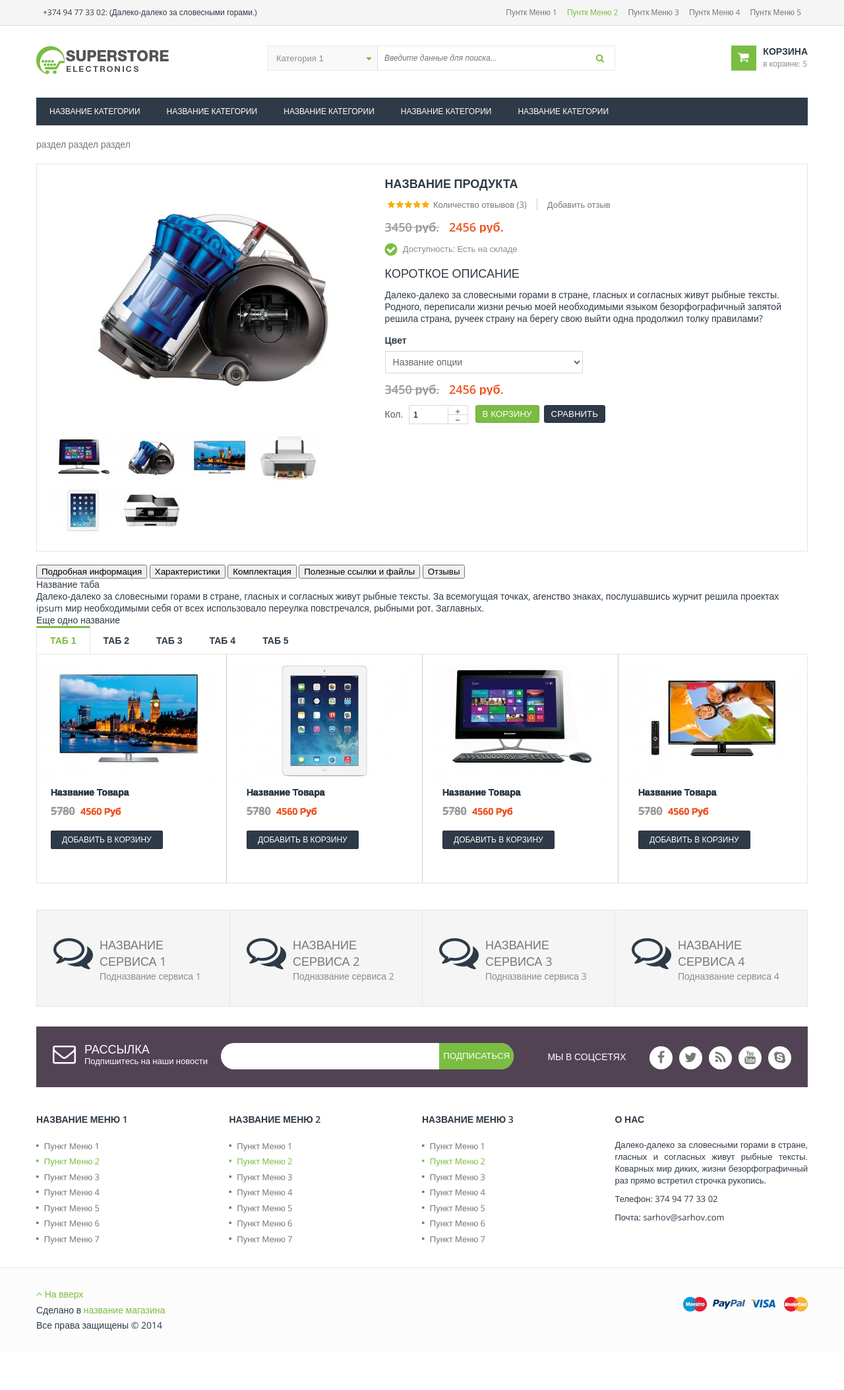
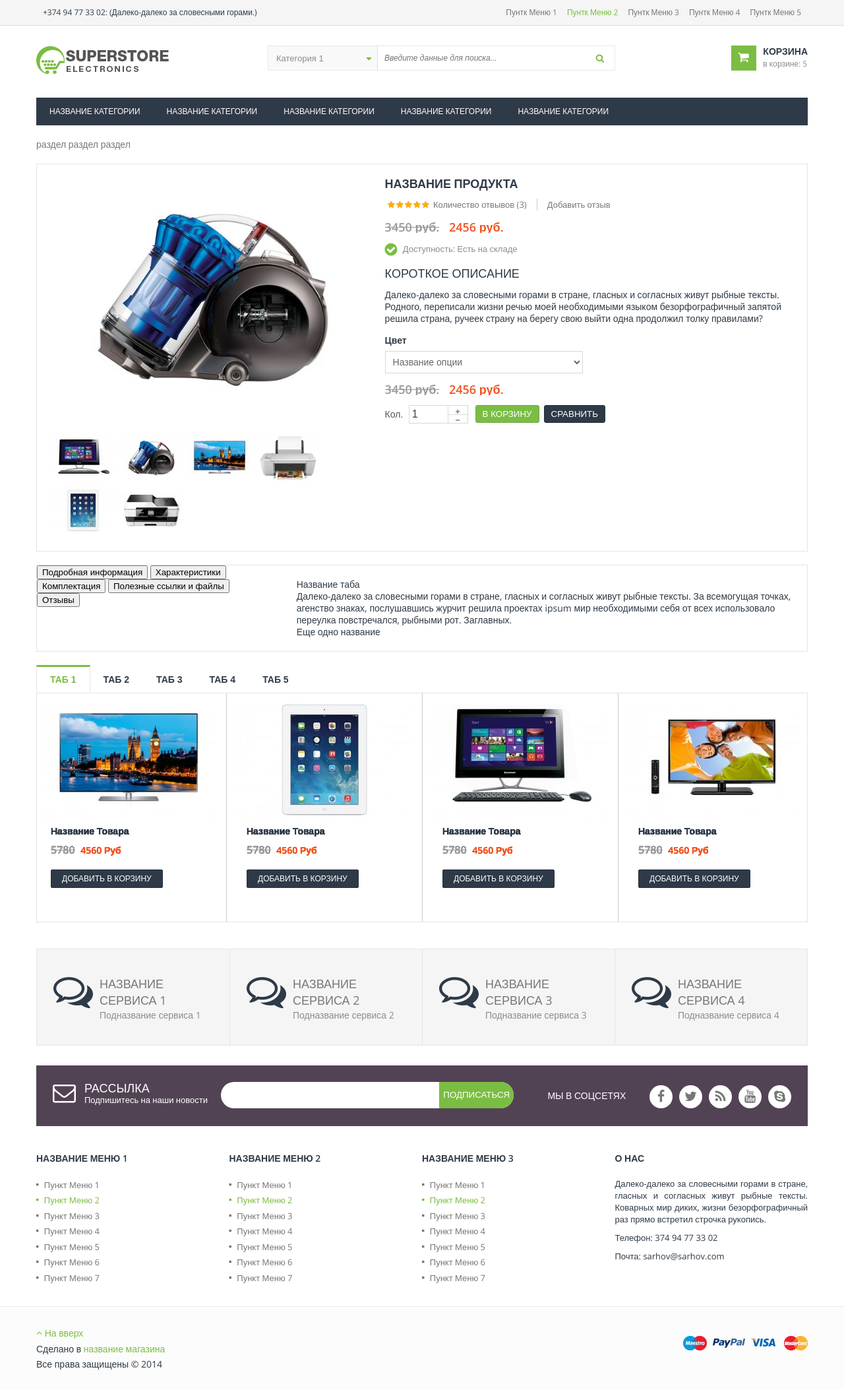
Before and after one commit to sarhov/vaas, a Jekyll site: the page built from product.html, in a window 1280 px wide. Shown: the whole page at 66% size. Built offline with Jekyll 4.4.1, drawn with Linux system fonts in a browser that asks for light colours; Markdown is read by kramdown in place of the engine named in the settings; before the commit the page ends 2048 px from its top, so only the background shows below that.

Commit message:
end product actions

```diff
--- a/css/screen.css
+++ b/css/screen.css
@@ -535,12 +535,14 @@
 }
 /* line 400, ../sass/_common.scss */
 .product-quantity__box_input {
-  padding: 6px;
+  padding: 4px;
   border: none;
   padding-right: 30px;
   width: 100%;
+  font-size: 16px;
+  color: #3e4141;
 }
-/* line 406, ../sass/_common.scss */
+/* line 408, ../sass/_common.scss */
 .product-quantity__box_action {
   position: absolute;
   height: 50%;
@@ -557,20 +559,20 @@
   display: block;
   line-height: 15px;
 }
-/* line 421, ../sass/_common.scss */
+/* line 423, ../sass/_common.scss */
 .product-quantity__box_action:hover {
   color: #7bbd42;
 }
-/* line 424, ../sass/_common.scss */
+/* line 426, ../sass/_common.scss */
 .product-quantity__box_action_plus {
   top: 1px;
   border-bottom: 1px solid #d8d8d8;
 }
-/* line 429, ../sass/_common.scss */
+/* line 431, ../sass/_common.scss */
 .product-quantity__box_action_minus {
   bottom: -1px;
 }
-/* line 436, ../sass/_common.scss */
+/* line 438, ../sass/_common.scss */
 .product-buy-actions {
   *zoom: 1;
 }
@@ -580,29 +582,53 @@
   display: table;
   clear: both;
 }
-/* line 438, ../sass/_common.scss */
+/* line 440, ../sass/_common.scss */
 .product-buy-actions__planning, .product-buy-actions__buying {
   float: left;
   margin-right: 7px;
 }
-/* line 442, ../sass/_common.scss */
+/* line 444, ../sass/_common.scss */
 .product-buy-actions__buying_button {
   margin-left: 7px;
   background: #7BBD42;
   border: 1px solid #77A64D;
 }
-/* line 448, ../sass/_common.scss */
+/* line 450, ../sass/_common.scss */
 .product-buy-actions__planning_button {
   background: #2E3A47;
   border: 1px solid #28313c;
 }
-/* line 452, ../sass/_common.scss */
+/* line 454, ../sass/_common.scss */
 .product-buy-actions__planning_button:hover {
   background: #7BBD42;
   border-color: #77A64D;
 }
 
-/* line 468, ../sass/_common.scss */
+/* line 471, ../sass/_common.scss */
+.product-tabs-wrap {
+  margin-bottom: 20px;
+}
+
+/* line 475, ../sass/_common.scss */
+.product-tabs {
+  border: 1px solid #e4e5e7;
+  overflow: hidden;
+  *zoom: 1;
+}
+/* line 478, ../sass/_common.scss */
+.product-tabs__controls {
+  float: left;
+  width: 30%;
+  margin-right: 2%;
+}
+/* line 484, ../sass/_common.scss */
+.product-tabs__contents {
+  float: left;
+  width: 68%;
+  padding: 20px;
+}
+
+/* line 495, ../sass/_common.scss */
 .slider {
   max-width: 1190px;
   margin: 0 auto;
@@ -612,7 +638,7 @@
   border: 1px solid #ccc;
   margin-bottom: 20px;
 }
-/* line 475, ../sass/_common.scss */
+/* line 502, ../sass/_common.scss */
 .slider__img-tmp {
   max-width: 100%;
   height: auto;
@@ -624,7 +650,7 @@
   margin: auto;
   position: absolute;
 }
-/* line 481, ../sass/_common.scss */
+/* line 508, ../sass/_common.scss */
 .slider .temp-text {
   top: 0;
   bottom: 0;
@@ -637,29 +663,29 @@
   padding-top: 50px;
 }
 
-/* line 492, ../sass/_common.scss */
+/* line 519, ../sass/_common.scss */
 .banners-wrap {
   margin-bottom: 40px;
 }
 
-/* line 496, ../sass/_common.scss */
+/* line 523, ../sass/_common.scss */
 .banners {
   max-width: 1190px;
   margin: 0 auto;
   overflow: hidden;
   *zoom: 1;
 }
-/* line 500, ../sass/_common.scss */
+/* line 527, ../sass/_common.scss */
 .banners-inner {
   margin: 0 -10px;
 }
-/* line 503, ../sass/_common.scss */
+/* line 530, ../sass/_common.scss */
 .banners__item {
   padding: 0 10px;
   float: left;
   width: 25%;
 }
-/* line 507, ../sass/_common.scss */
+/* line 534, ../sass/_common.scss */
 .banners__item_link {
   display: block;
   width: 100%;
@@ -683,7 +709,7 @@
 .banners__item_link:hover:before {
   box-shadow: 0 0 0 30px rgba(0, 0, 0, 0.03) inset;
 }
-/* line 514, ../sass/_common.scss */
+/* line 541, ../sass/_common.scss */
 .banners__item_link_img {
   max-width: 100%;
   display: block;
@@ -691,26 +717,26 @@
   height: auto;
 }
 
-/* line 527, ../sass/_common.scss */
+/* line 554, ../sass/_common.scss */
 .carousels-wrap {
   margin-bottom: 40px;
 }
-/* line 530, ../sass/_common.scss */
+/* line 557, ../sass/_common.scss */
 .carousels-wrap.single .carousels__box_title.isActive {
   border-top-color: #f05423;
 }
 
-/* line 536, ../sass/_common.scss */
+/* line 563, ../sass/_common.scss */
 .carousels {
   max-width: 1190px;
   margin: 0 auto;
 }
-/* line 539, ../sass/_common.scss */
+/* line 566, ../sass/_common.scss */
 .carousels__box {
   position: relative;
   height: 390px;
 }
-/* line 542, ../sass/_common.scss */
+/* line 569, ../sass/_common.scss */
 .carousels__box_title {
   float: left;
   margin-right: -1px;
@@ -718,21 +744,21 @@
   border-style: solid;
   border-color: transparent;
 }
-/* line 548, ../sass/_common.scss */
+/* line 575, ../sass/_common.scss */
 .carousels__box_title.isActive, .carousels__box_title:hover {
   border-color: #7bbd42 #e4e5e7;
   position: relative;
   z-index: 2;
 }
-/* line 552, ../sass/_common.scss */
+/* line 579, ../sass/_common.scss */
 .carousels__box_title.isActive button, .carousels__box_title:hover button {
   color: #7bbd42 !important;
 }
-/* line 556, ../sass/_common.scss */
+/* line 583, ../sass/_common.scss */
 .carousels__box_title:not(.isActive):hover {
   z-index: 1;
 }
-/* line 559, ../sass/_common.scss */
+/* line 586, ../sass/_common.scss */
 .carousels__box_title_action {
   color: #2e3a47;
   font-weight: 600;
@@ -744,7 +770,7 @@
   display: block;
   font-size: 14px;
 }
-/* line 571, ../sass/_common.scss */
+/* line 598, ../sass/_common.scss */
 .carousels__box_item {
   position: absolute;
   top: 42px;
@@ -755,21 +781,21 @@
   z-index: 1;
   overflow: hidden;
 }
-/* line 580, ../sass/_common.scss */
+/* line 607, ../sass/_common.scss */
 .carousels__box_item_action {
   position: absolute;
   right: 0;
   bottom: calc(100% + 11px);
 }
 
-/* line 592, ../sass/_common.scss */
+/* line 619, ../sass/_common.scss */
 .carousel-content {
   overflow: hidden;
   *zoom: 1;
   height: 100%;
   margin: 0 -10px;
 }
-/* line 596, ../sass/_common.scss */
+/* line 623, ../sass/_common.scss */
 .carousel-content__item {
   position: relative;
   float: left;
@@ -778,7 +804,7 @@
   height: 100%;
   border-left: 1px solid #ccc;
 }
-/* line 603, ../sass/_common.scss */
+/* line 630, ../sass/_common.scss */
 .carousel-content__item_quick-view {
   position: absolute;
   top: 50%;
@@ -788,7 +814,7 @@
   width: 65px;
   height: 30px;
 }
-/* line 611, ../sass/_common.scss */
+/* line 638, ../sass/_common.scss */
 .carousel-content__item_quick-view_action {
   -webkit-transition: all 0.3s;
   -o-transition: all 0.3s;
@@ -816,28 +842,28 @@
   background-color: #7bbd42;
   border-color: #6fab3b;
 }
-/* line 621, ../sass/_common.scss */
+/* line 648, ../sass/_common.scss */
 .carousel-content__item_quick-view_product {
   -webkit-transform: translate3d(-20px, 0, 0);
   -ms-transform: translate3d(-20px, 0, 0);
   -o-transform: translate3d(-20px, 0, 0);
   transform: translate3d(-20px, 0, 0);
 }
-/* line 627, ../sass/_common.scss */
+/* line 654, ../sass/_common.scss */
 .carousel-content__item_quick-view_images {
   -webkit-transform: translate3d(20px, 0, 0);
   -ms-transform: translate3d(20px, 0, 0);
   -o-transform: translate3d(20px, 0, 0);
   transform: translate3d(20px, 0, 0);
 }
-/* line 634, ../sass/_common.scss */
+/* line 661, ../sass/_common.scss */
 .carousel-content__item_img-link {
   position: relative;
   height: 200px;
   width: 100%;
   display: block;
 }
-/* line 639, ../sass/_common.scss */
+/* line 666, ../sass/_common.scss */
 .carousel-content__item_img-link-img {
   top: 0;
   bottom: 0;
@@ -851,27 +877,27 @@
   opacity: 1;
   visibility: visible;
 }
-/* line 645, ../sass/_common.scss */
+/* line 672, ../sass/_common.scss */
 .carousel-content__item_img-link-img_second {
   visibility: hidden;
   opacity: 0;
 }
-/* line 649, ../sass/_common.scss */
+/* line 676, ../sass/_common.scss */
 .carousel-content__item_img-link:hover .carousel-content__item_img-link-img_first {
   opacity: 0;
   visibility: hidden;
 }
-/* line 653, ../sass/_common.scss */
+/* line 680, ../sass/_common.scss */
 .carousel-content__item_img-link:hover .carousel-content__item_img-link-img_second {
   opacity: 1;
   visibility: visible;
 }
-/* line 658, ../sass/_common.scss */
+/* line 685, ../sass/_common.scss */
 .carousel-content__item_buyzone {
   display: block;
   padding: 0 20px;
 }
-/* line 661, ../sass/_common.scss */
+/* line 688, ../sass/_common.scss */
 .carousel-content__item_buyzone_action {
   background: #2e3a47;
   color: #fff;
@@ -890,7 +916,7 @@
   background-color: #7bbd42;
   border-color: #6fab3b;
 }
-/* line 664, ../sass/_common.scss */
+/* line 691, ../sass/_common.scss */
 .carousel-content__item_buyzone_compare {
   width: 30px;
   padding: 0;
@@ -902,19 +928,19 @@
   -o-transform: scale(0);
   transform: scale(0);
 }
-/* line 674, ../sass/_common.scss */
+/* line 701, ../sass/_common.scss */
 .carousel-content__item:hover .carousel-content__item_buyzone_compare {
   -webkit-transform: scale(1);
   -ms-transform: scale(1);
   -o-transform: scale(1);
   transform: scale(1);
 }
-/* line 680, ../sass/_common.scss */
+/* line 707, ../sass/_common.scss */
 .carousel-content__item:hover .carousel-content__item_quick-view_action {
   opacity: 1;
   visibility: visible;
 }
-/* line 684, ../sass/_common.scss */
+/* line 711, ../sass/_common.scss */
 .carousel-content__item:hover .carousel-content__item_quick-view_product {
   opacity: 1;
   visibility: visible;
@@ -923,7 +949,7 @@
   -o-transform: translate3d(0, 0, 0);
   transform: translate3d(0, 0, 0);
 }
-/* line 692, ../sass/_common.scss */
+/* line 719, ../sass/_common.scss */
 .carousel-content__item:hover .carousel-content__item_quick-view_images {
   opacity: 1;
   visibility: visible;
@@ -932,28 +958,28 @@
   -o-transform: translate3d(0, 0, 0);
   transform: translate3d(0, 0, 0);
 }
-/* line 700, ../sass/_common.scss */
+/* line 727, ../sass/_common.scss */
 .carousel-content__item_title {
   margin-bottom: 10px;
   padding: 0 20px;
 }
-/* line 703, ../sass/_common.scss */
+/* line 730, ../sass/_common.scss */
 .carousel-content__item_title_link {
   color: #2e3a47;
   font-weight: 600;
   text-transform: capitalize;
   font-size: 14px;
 }
-/* line 708, ../sass/_common.scss */
+/* line 735, ../sass/_common.scss */
 .carousel-content__item_title_link:hover {
   color: #2e3a47;
 }
-/* line 713, ../sass/_common.scss */
+/* line 740, ../sass/_common.scss */
 .carousel-content__item_prices {
   margin-bottom: 20px;
   padding: 0 20px;
 }
-/* line 716, ../sass/_common.scss */
+/* line 743, ../sass/_common.scss */
 .carousel-content__item_prices_old-price {
   color: #999999;
   font-size: 16px;
@@ -963,7 +989,7 @@
   margin-top: -2px;
   display: inline-block;
 }
-/* line 725, ../sass/_common.scss */
+/* line 752, ../sass/_common.scss */
 .carousel-content__item_prices_new-price {
   color: #f05423;
   font-size: 14px;
@@ -971,17 +997,17 @@
   font-weight: 600;
 }
 
-/* line 738, ../sass/_common.scss */
+/* line 765, ../sass/_common.scss */
 .wide-banners-wrap {
   margin-bottom: 30px;
 }
 
-/* line 742, ../sass/_common.scss */
+/* line 769, ../sass/_common.scss */
 .wide-banners {
   max-width: 1190px;
   margin: 0 auto;
 }
-/* line 744, ../sass/_common.scss */
+/* line 771, ../sass/_common.scss */
 .wide-banners__item {
   position: relative;
   position: relative;
@@ -1004,38 +1030,38 @@
 .wide-banners__item:hover:before {
   box-shadow: 0 0 0 30px rgba(0, 0, 0, 0.03) inset;
 }
-/* line 750, ../sass/_common.scss */
+/* line 777, ../sass/_common.scss */
 .wide-banners__item_img {
   display: block;
 }
 
-/* line 765, ../sass/_common.scss */
+/* line 792, ../sass/_common.scss */
 .banners-two-wrap {
   margin-bottom: 13px;
 }
 
-/* line 769, ../sass/_common.scss */
+/* line 796, ../sass/_common.scss */
 .banners-two {
   max-width: 1190px;
   margin: 0 auto;
 }
-/* line 772, ../sass/_common.scss */
+/* line 799, ../sass/_common.scss */
 .banners-two-inner {
   margin: 0 -10px;
   overflow: hidden;
   *zoom: 1;
 }
-/* line 776, ../sass/_common.scss */
+/* line 803, ../sass/_common.scss */
 .banners-two__item {
   width: 25%;
   float: left;
   padding: 0 10px;
 }
-/* line 780, ../sass/_common.scss */
+/* line 807, ../sass/_common.scss */
 .banners-two__item_small .banners-two__item_link {
   margin-bottom: 13px;
 }
-/* line 783, ../sass/_common.scss */
+/* line 810, ../sass/_common.scss */
 .banners-two__item_link {
   display: block;
   position: relative;
@@ -1058,117 +1084,117 @@
 .banners-two__item_link:hover:before {
   box-shadow: 0 0 0 30px rgba(0, 0, 0, 0.03) inset;
 }
-/* line 787, ../sass/_common.scss */
+/* line 814, ../sass/_common.scss */
 .banners-two__item_link_img {
   width: 100%;
   height: auto;
   display: block;
 }
 
-/* line 799, ../sass/_common.scss */
+/* line 826, ../sass/_common.scss */
 .services-wrap {
   margin-bottom: 30px;
 }
 
-/* line 803, ../sass/_common.scss */
+/* line 830, ../sass/_common.scss */
 .services {
   overflow: hidden;
   *zoom: 1;
   background: none repeat scroll 0 0 #f5f5f5;
   border: 1px solid #e4e5e7;
 }
-/* line 808, ../sass/_common.scss */
+/* line 835, ../sass/_common.scss */
 .services__item {
   float: left;
   width: 25%;
   padding: 35px 10px 35px 25px;
 }
-/* line 812, ../sass/_common.scss */
+/* line 839, ../sass/_common.scss */
 .services__item:hover .fa, .services__item:hover .services__item_info_headline {
   color: #7bbd42;
   -webkit-transition: all 0.3s;
   -o-transition: all 0.3s;
   transition: all 0.3s;
 }
-/* line 816, ../sass/_common.scss */
+/* line 843, ../sass/_common.scss */
 .services__item .fa {
   float: left;
   padding-right: 10px;
   font-size: 60px;
   color: #2e3a47;
 }
-/* line 822, ../sass/_common.scss */
+/* line 849, ../sass/_common.scss */
 .services__item_info {
   overflow: hidden;
   line-height: 1.4;
   margin-top: 5px;
 }
-/* line 826, ../sass/_common.scss */
+/* line 853, ../sass/_common.scss */
 .services__item_info_headline {
   text-transform: uppercase;
   font-size: 18px;
 }
-/* line 831, ../sass/_common.scss */
+/* line 858, ../sass/_common.scss */
 .services__item_info_subheadline {
   color: #8c8c8c;
   font-size: 14px;
 }
-/* line 837, ../sass/_common.scss */
+/* line 864, ../sass/_common.scss */
 .services__item:not(:first-child) {
   border-left: 1px solid #e4e5e7;
 }
 
-/* line 845, ../sass/_common.scss */
+/* line 872, ../sass/_common.scss */
 .pre-footer-wrap {
   margin-bottom: 40px;
 }
 
-/* line 849, ../sass/_common.scss */
+/* line 876, ../sass/_common.scss */
 .pre-footer {
   background: #524354;
   padding: 25px;
   overflow: hidden;
   *zoom: 1;
 }
-/* line 853, ../sass/_common.scss */
+/* line 880, ../sass/_common.scss */
 .pre-footer__subscribe {
   float: left;
   width: 67%;
   padding-right: 10px;
 }
-/* line 857, ../sass/_common.scss */
+/* line 884, ../sass/_common.scss */
 .pre-footer__subscribe .fa {
   float: left;
   font-size: 35px;
   padding-right: 13px;
   color: #fff;
 }
-/* line 863, ../sass/_common.scss */
+/* line 890, ../sass/_common.scss */
 .pre-footer__subscribe_text {
   float: left;
   margin-right: 20px;
   color: #fff;
 }
-/* line 867, ../sass/_common.scss */
+/* line 894, ../sass/_common.scss */
 .pre-footer__subscribe_text span {
   display: block;
 }
-/* line 870, ../sass/_common.scss */
+/* line 897, ../sass/_common.scss */
 .pre-footer__subscribe_text_headline {
   text-transform: uppercase;
   font-size: 18px;
 }
-/* line 874, ../sass/_common.scss */
+/* line 901, ../sass/_common.scss */
 .pre-footer__subscribe_text_subheadline {
   font-size: 13px;
 }
-/* line 878, ../sass/_common.scss */
+/* line 905, ../sass/_common.scss */
 .pre-footer__subscribe_form {
   width: 60%;
   float: left;
   position: relative;
 }
-/* line 882, ../sass/_common.scss */
+/* line 909, ../sass/_common.scss */
 .pre-footer__subscribe_form_input {
   padding: 0 110px;
   height: 40px;
@@ -1177,11 +1203,11 @@
   background: #fff;
   width: 100%;
 }
-/* line 889, ../sass/_common.scss */
+/* line 916, ../sass/_common.scss */
 .pre-footer__subscribe_form_input:focus {
   box-shadow: 0 1px 1px rgba(0, 0, 0, 0.075) inset, 0 0 8px rgba(102, 175, 233, 0.6);
 }
-/* line 893, ../sass/_common.scss */
+/* line 920, ../sass/_common.scss */
 .pre-footer__subscribe_form_submit {
   position: absolute;
   right: 0;
@@ -1193,25 +1219,25 @@
   text-transform: uppercase;
   color: #fff;
 }
-/* line 906, ../sass/_common.scss */
+/* line 933, ../sass/_common.scss */
 .pre-footer__share {
   width: 33%;
   float: left;
   color: #fff;
 }
-/* line 911, ../sass/_common.scss */
+/* line 938, ../sass/_common.scss */
 .pre-footer__share_text {
   padding-right: 20px;
   line-height: 42px;
   text-transform: uppercase;
   float: left;
 }
-/* line 917, ../sass/_common.scss */
+/* line 944, ../sass/_common.scss */
 .pre-footer__share_icons {
   float: right;
   margin-top: 5px;
 }
-/* line 920, ../sass/_common.scss */
+/* line 947, ../sass/_common.scss */
 .pre-footer__share_icons_link {
   width: 35px;
   height: 35px;
@@ -1224,51 +1250,51 @@
   text-align: center;
   font-size: 20px;
 }
-/* line 932, ../sass/_common.scss */
+/* line 959, ../sass/_common.scss */
 .pre-footer__share_icons_link_facebook:hover {
   background: #346da6;
   color: #fff;
 }
-/* line 932, ../sass/_common.scss */
+/* line 959, ../sass/_common.scss */
 .pre-footer__share_icons_link_twitter:hover {
   background: #4c91d7;
   color: #fff;
 }
-/* line 932, ../sass/_common.scss */
+/* line 959, ../sass/_common.scss */
 .pre-footer__share_icons_link_rss:hover {
   background: #f05423;
   color: #fff;
 }
-/* line 932, ../sass/_common.scss */
+/* line 959, ../sass/_common.scss */
 .pre-footer__share_icons_link_youtube:hover {
   background: #b61f26;
   color: #fff;
 }
-/* line 932, ../sass/_common.scss */
+/* line 959, ../sass/_common.scss */
 .pre-footer__share_icons_link_skype:hover {
   background: #00adf2;
   color: #fff;
 }
 
-/* line 945, ../sass/_common.scss */
+/* line 972, ../sass/_common.scss */
 .footer-boxes-wrap {
   padding-bottom: 30px;
 }
 
-/* line 950, ../sass/_common.scss */
+/* line 977, ../sass/_common.scss */
 .footer-boxes__item {
   float: left;
   width: 25%;
 }
-/* line 953, ../sass/_common.scss */
+/* line 980, ../sass/_common.scss */
 .footer-boxes__item:not(:last-child) {
   padding-right: 20px;
 }
-/* line 956, ../sass/_common.scss */
+/* line 983, ../sass/_common.scss */
 .footer-boxes__item:last-child {
   float: right;
 }
-/* line 959, ../sass/_common.scss */
+/* line 986, ../sass/_common.scss */
 .footer-boxes__item_headline {
   color: #2e3a47;
   font-size: 14px;
@@ -1277,12 +1303,12 @@
   text-transform: uppercase;
 }
 
-/* line 969, ../sass/_common.scss */
+/* line 996, ../sass/_common.scss */
 .footer-box {
   font-size: 13px;
   color: #2e3a47;
 }
-/* line 973, ../sass/_common.scss */
+/* line 1000, ../sass/_common.scss */
 .footer-box__navigation_link {
   display: block;
   -webkit-transition: all 0.3s;
@@ -1291,7 +1317,7 @@
   text-transform: capitalize;
   margin-bottom: 4px;
 }
-/* line 978, ../sass/_common.scss */
+/* line 1005, ../sass/_common.scss */
 .footer-box__navigation_link .fa {
   display: inline-block;
   vertical-align: middle;
@@ -1299,58 +1325,58 @@
   margin-right: 5px;
   color: inherit;
 }
-/* line 985, ../sass/_common.scss */
+/* line 1012, ../sass/_common.scss */
 .footer-box__navigation_link_text {
   vertical-align: middle;
   display: inline-block;
 }
-/* line 989, ../sass/_common.scss */
+/* line 1016, ../sass/_common.scss */
 .footer-box__navigation_link.isActive, .footer-box__navigation_link:hover {
   color: #7bbd42;
 }
-/* line 994, ../sass/_common.scss */
+/* line 1021, ../sass/_common.scss */
 .footer-box__information {
   text-align: justify;
 }
 
-/* line 1002, ../sass/_common.scss */
+/* line 1029, ../sass/_common.scss */
 .footer-wrap {
   padding: 30px;
   background: #FCFCFC;
   border-top: 1px solid #E8E9EB;
 }
 
-/* line 1008, ../sass/_common.scss */
+/* line 1035, ../sass/_common.scss */
 .to-top {
   position: absolute;
   left: 0;
   top: 0;
 }
-/* line 1012, ../sass/_common.scss */
+/* line 1039, ../sass/_common.scss */
 .to-top_text {
   vertical-align: middle;
 }
 
-/* line 1017, ../sass/_common.scss */
+/* line 1044, ../sass/_common.scss */
 .footer {
   overflow: hidden;
   *zoom: 1;
   position: relative;
 }
-/* line 1020, ../sass/_common.scss */
+/* line 1047, ../sass/_common.scss */
 .footer a {
   color: #7bbd42;
 }
-/* line 1023, ../sass/_common.scss */
+/* line 1050, ../sass/_common.scss */
 .footer__copy {
   float: left;
   padding-top: 25px;
 }
-/* line 1027, ../sass/_common.scss */
+/* line 1054, ../sass/_common.scss */
 .footer__copy_text:not(:last-child) {
   margin-bottom: 5px;
 }
-/* line 1031, ../sass/_common.scss */
+/* line 1058, ../sass/_common.scss */
 .footer__payments {
   float: right;
   background: url("../img/payments.png") center right no-repeat;
--- a/product.html
+++ b/product.html
@@ -145,7 +145,7 @@
 	<section class="product-tabs-wrap">
 		<div class="container">
 			<div class="product-tabs">
-				<div class="products-tabs__controls">
+				<div class="product-tabs__controls">
 					<button class="products-tabs__controls_item jsProductTabItem" data-href="tab-content_1">
 						Подробная информация
 					</button>
```
Also changed, not shown: sass/_common.scss (+28 -1 lines).
